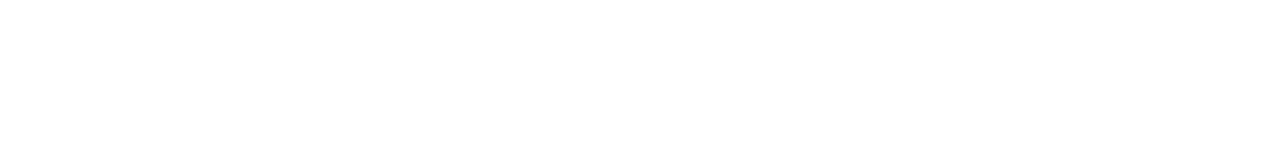
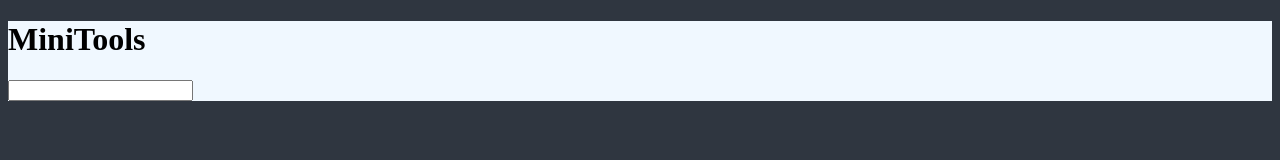
Before and after one commit to abodhdh1/Mini_Tools_Project, a plain HTML site: page index.html in a window 1280 px wide. Drawn offline with Linux system fonts and the light colour scheme.

Commit message:
add structure of html

```diff
--- a/index.html
+++ b/index.html
@@ -8,6 +8,17 @@
     <title>Document</title>
 </head>
 <body>
+   <header>
+        <h1>MiniTools</h1>
+        <input type="search" name="search">
 
+   </header>
+   <div id="card">
+
+   </div>
+
+   <footer>
+
+   </footer>
 </body>
 </html>
--- a/style.css
+++ b/style.css
@@ -0,0 +1,8 @@
+body{
+    background-color: #2f3640 ;
+}
+header{
+    background-color: aliceblue;
+    border-width: 10px ;
+    border-color: bisque;
+}
```
